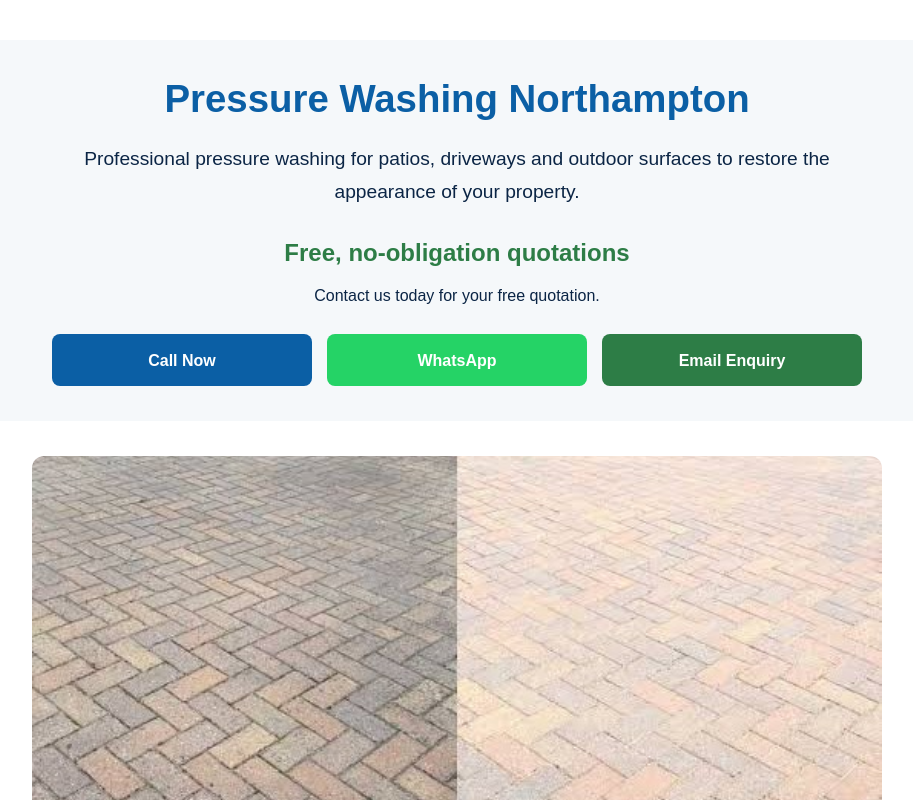
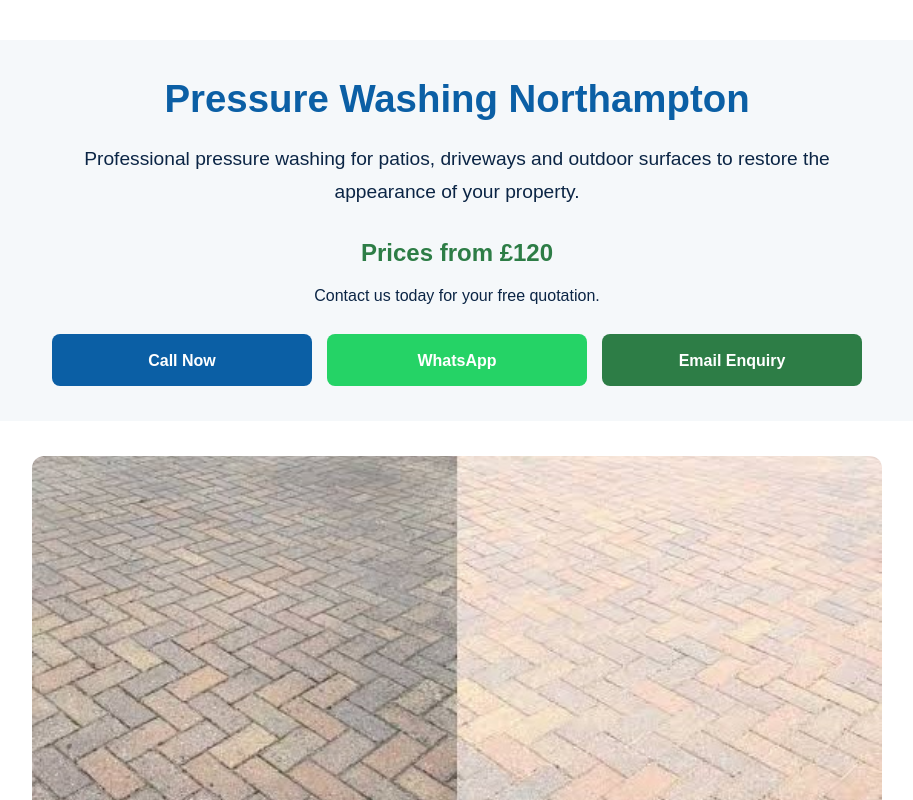
Before and after one commit to Aqrapure/aquapure-plus-website, a Next.js app: page /pressure-washing in a window 1280 px wide. Shown: the top 800 px of the page, without its empty margins (183-1096 px from the left). Built offline with nearby package versions, Linux system fonts and the light colour scheme.

Commit message:
Update page.jsx

```diff
--- a/app/pressure-washing/page.jsx
+++ b/app/pressure-washing/page.jsx
@@ -12,7 +12,7 @@ export default function PressureWashingPage() {
       title="Pressure Washing Northampton"
       intro="Professional pressure washing for patios, driveways and outdoor surfaces to restore the appearance of your property."
       image="/driveway-before-after.jpg"
-      price="Free, no-obligation quotations"
+      price="Prices from £120"
       emailSubject="Pressure Washing Enquiry"
       serviceName="pressure washing"
     >
```
